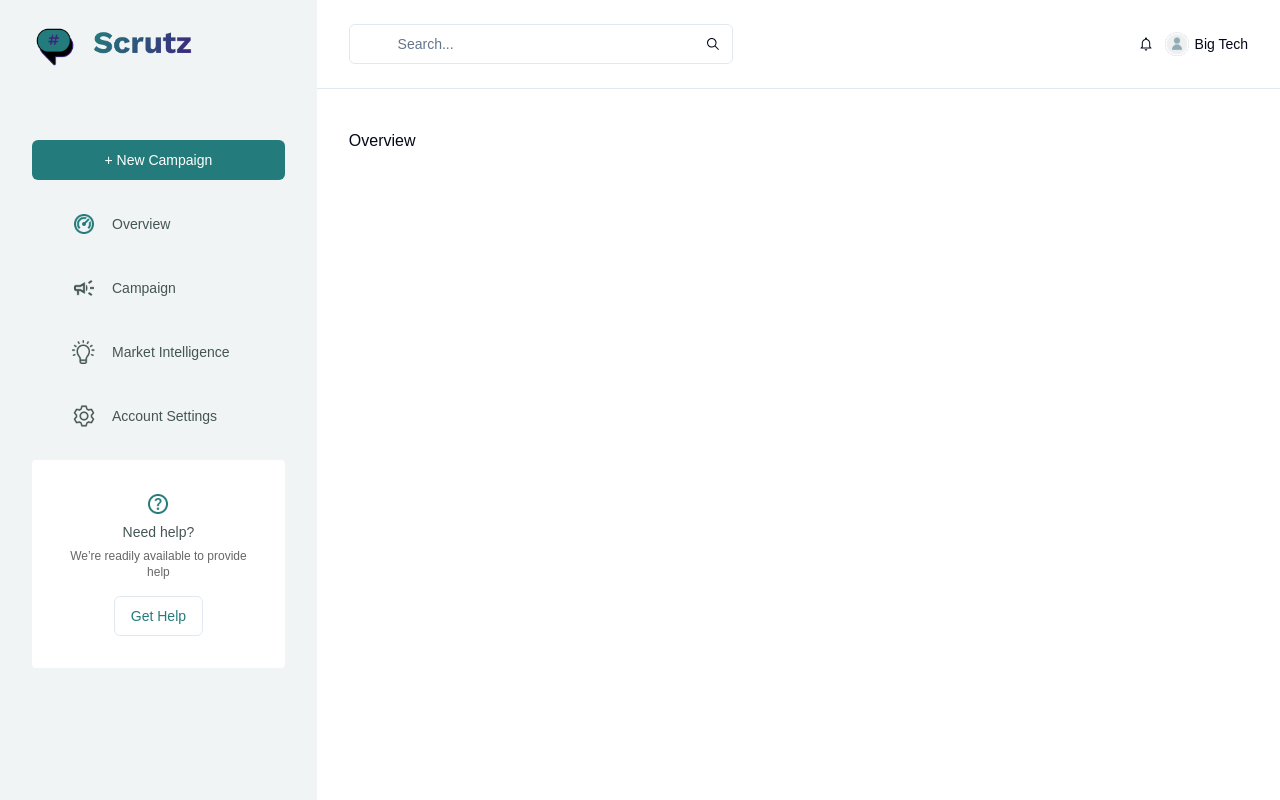
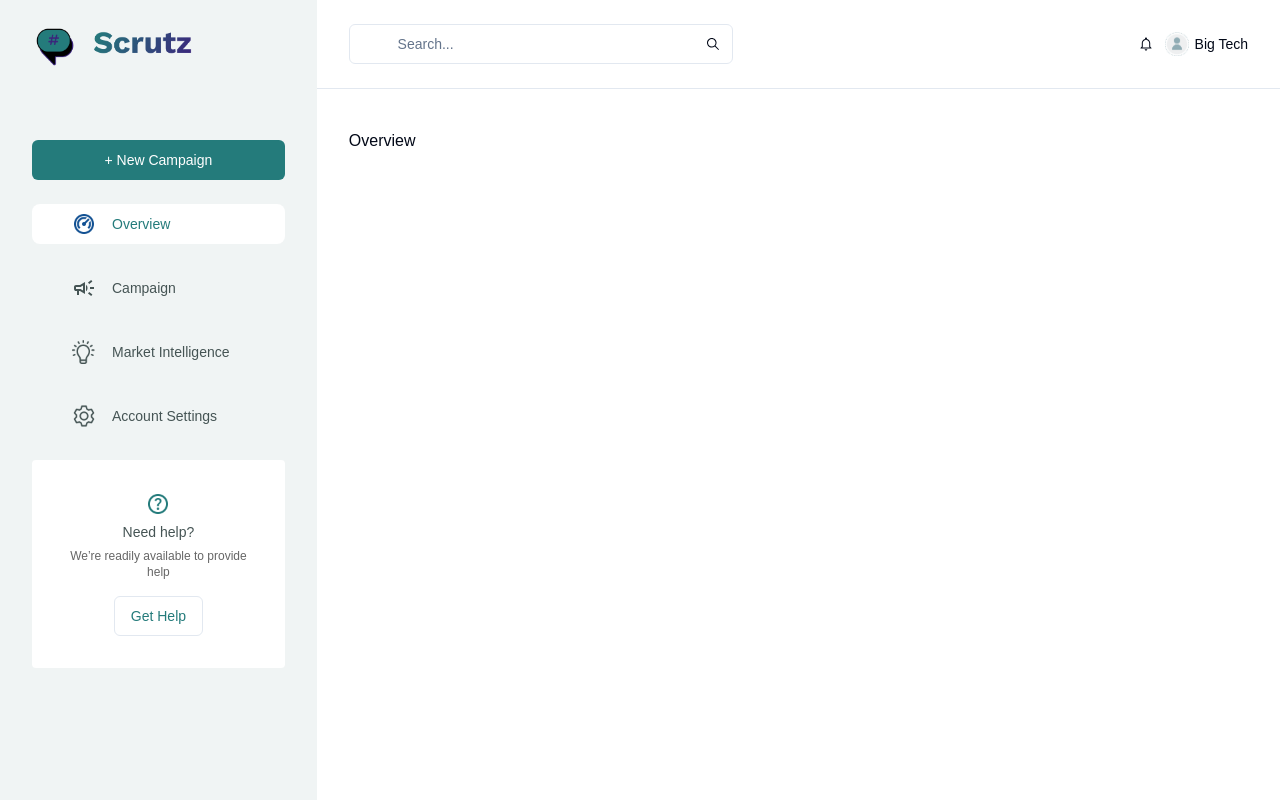
Before and after one commit to ameh-samson/Scrutz, a React (Vite) app: page / in a window 1280 px wide. Built offline with nearby package versions, Linux system fonts and the light colour scheme.

Commit message:
filter link icons

```diff
--- a/src/context/Context.jsx
+++ b/src/context/Context.jsx
@@ -3,7 +3,15 @@ import { createContext, useContext, useState } from "react";
 const GlobalContext = createContext({});
 
 export const ContextProvider = ({ children }) => {
-  const contextValue = {};
+  const [isLinkActive, setIsLinkActive] = useState(false);
+
+  // set link state
+
+  const handleIsLinkActive = () => {
+    setIsLinkActive(!isLinkActive);
+  };
+
+  const contextValue = { isLinkActive, handleIsLinkActive };
   return (
     <GlobalContext.Provider value={contextValue}>
       {children}
--- a/src/data/index.js
+++ b/src/data/index.js
@@ -1,7 +1,7 @@
 import overview from "../assets/overview.png";
-import campaign from "../assets/campaign.png";
 import insights from "../assets/insights.png";
 import settings from "../assets/settings.png";
+import campaign from "../assets/campaign.svg";
 
 export const navLinks = [
   {
--- a/src/layout/desktop/Sidebar.jsx
+++ b/src/layout/desktop/Sidebar.jsx
@@ -1,10 +1,14 @@
+import { useState } from "react";
 import { Link } from "react-router-dom";
 import companyLogo from "../../assets/scrutz-logo.png";
 import helpImg from "../../assets/help.png";
 import { navLinks } from "@/data";
 import { Button } from "@/components/ui/button";
+import { useGlobalContext } from "@/context/Context";
 
 const DesktopSidebar = () => {
+  const [activeLink, setActiveLink] = useState(location.pathname);
+
   return (
     <div className="w-[400px] h-screen py-6 px-8 flex flex-col justify-between bg-lightGrayish text-[#455454] overflow-y-scroll">
       <div>
@@ -15,10 +19,16 @@ const DesktopSidebar = () => {
         </div>
 
         <div className="mt-[70px]">
-          <Button className="w-full">+ New Campaign</Button>
+          <Button className="w-full">
+            <span>+ New Campaign</span>
+          </Button>
         </div>
         <div>
-          <RenderLinks data={navLinks} />
+          <RenderLinks
+            data={navLinks}
+            activeLink={activeLink}
+            setActiveLink={setActiveLink}
+          />
         </div>
 
         <div className="bg-white rounded  mt-6 py-8 px-8 flex flex-col justify-center items-center text-center">
@@ -39,15 +49,27 @@ const DesktopSidebar = () => {
 
 export default DesktopSidebar;
 
-const RenderLinks = ({ data }) => {
+const RenderLinks = ({ data, activeLink, setActiveLink }) => {
+  const greenFilterStyle = {
+    filter: "brightness(0.75) sepia(1) hue-rotate(170deg) saturate(5)",
+  };
+
   return (
     <>
       {data.map((link, index) => (
         <div
           key={index}
-          className="flex space-x-4 items-center mt-6 px-10 py-2 cursor-pointer rounded-lg duration-500 sticky top-0"
+          className={`flex space-x-4 items-center mt-6 px-10 py-2 cursor-pointer rounded-lg duration-500 hover:bg-white ${
+            activeLink === link.url ? "bg-white text-darkCyan" : ""
+          }`}
+          onClick={() => setActiveLink(link.url)}
         >
-          <img src={link.icon} className="h-6 w-6" />
+          <img
+            src={link.icon}
+            className="h-6 w-6"
+            style={activeLink === link.url ? greenFilterStyle : {}}
+          />
+
           <Link to={link.url} className="text-sm">
             {link.title}
           </Link>
```
Also changed, not shown: src/assets/campaign.svg (added), src/assets/overview.png.
